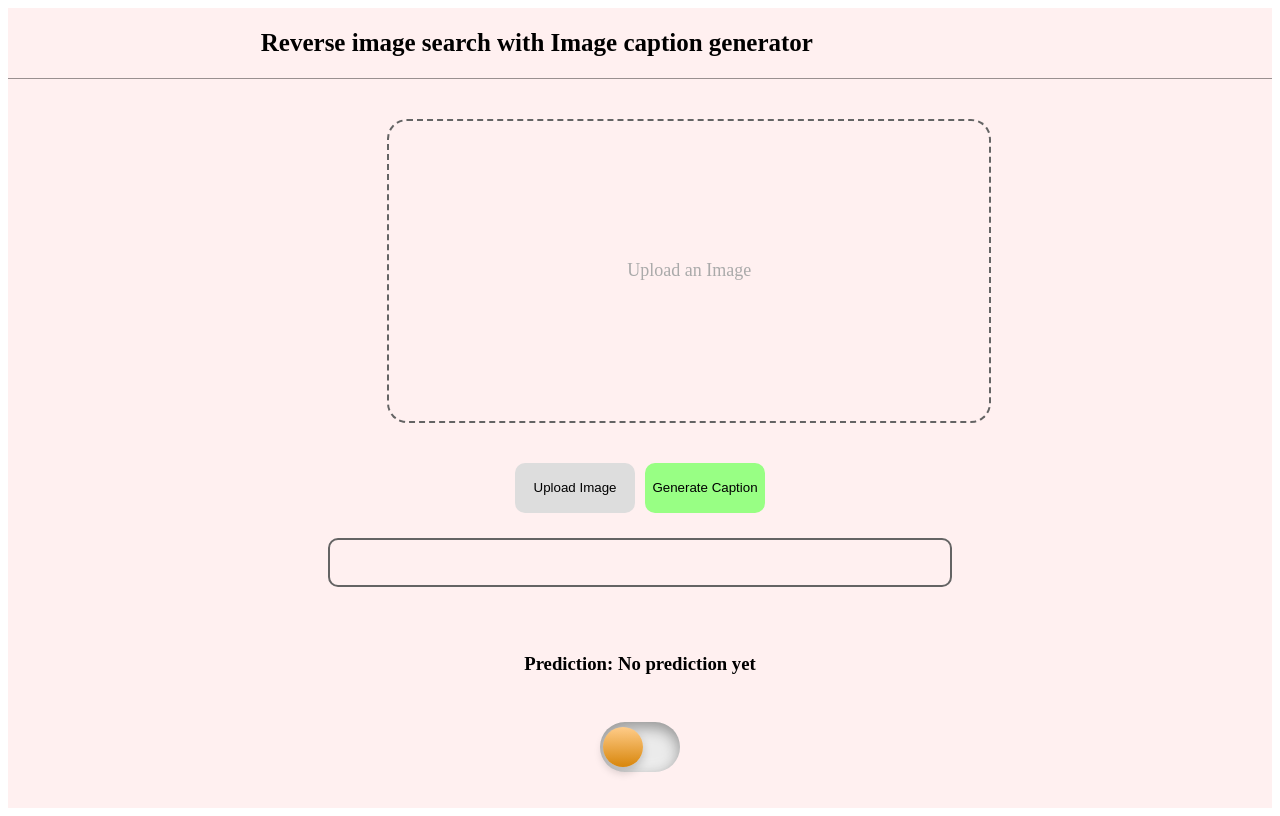
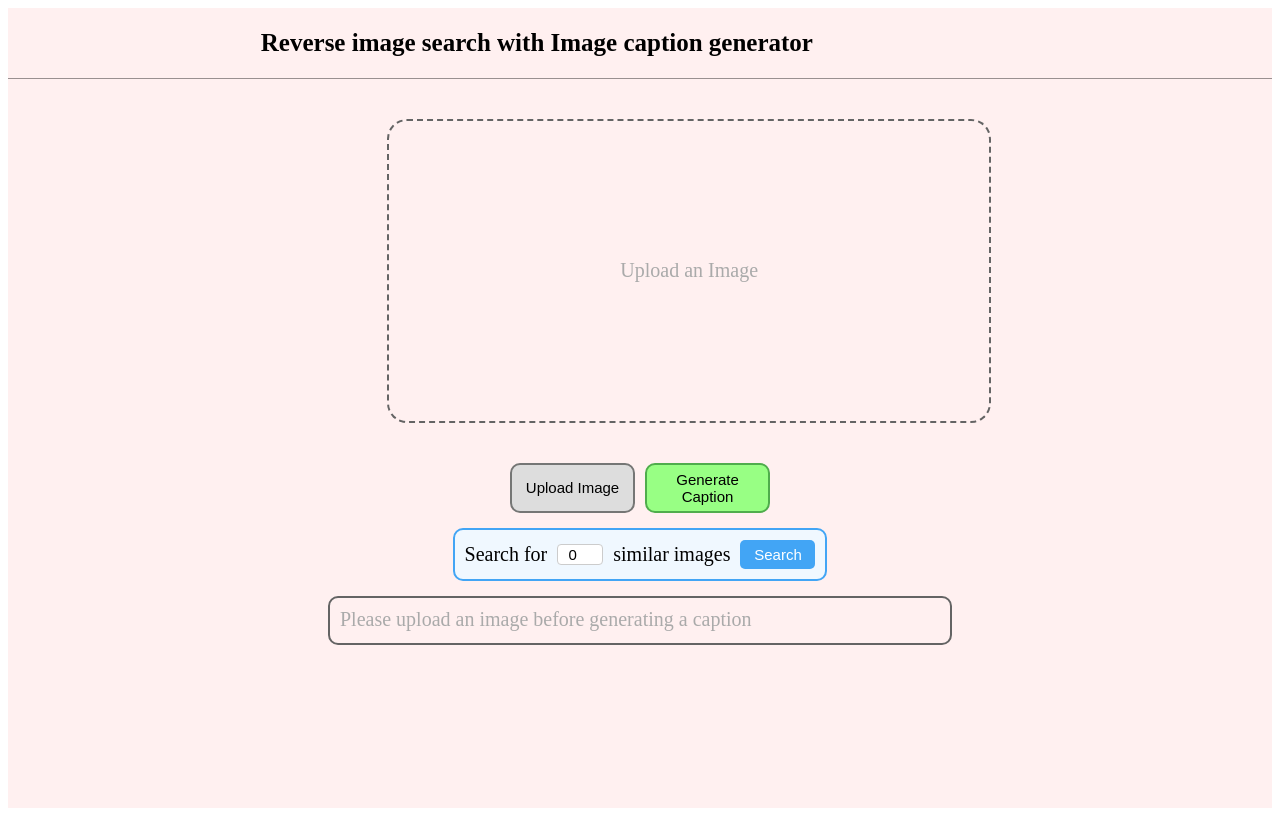
Before and after one commit to rararainnie/ai, a React (Create React App) app in the folder project/: page / in a window 1280 px wide. Built offline with nearby package versions, Linux system fonts and the light colour scheme; no server answers.

Commit message:
Front-end
-add "search similar photo" button

```diff
--- a/project/src/component/OptionBox.css
+++ b/project/src/component/OptionBox.css
@@ -1,4 +1,52 @@
-label {
+.option-box-container {
+  display: flex;
+  align-items: center;
+  margin-top: 10px;
+  margin-bottom: 10px;
+  padding: 10px;
+  border: 2px solid #42a5f5;
+  border-radius: 10px;
+  background-color: #f0f8ff;
+}
+
+.option-box-container span {
+  font-size: 20px;
+}
+
+.number-input {
+  width: 40px;
+  margin-left: 10px;
+  margin-right: 10px;
+  font-size: 15px;
+  text-align: center;
+  border: 1px solid #ccc;
+  border-radius: 4px;
+}
+
+.show-button {
+  padding: 6px 12px;
+  width: 75px;
+  font-size: 15px;
+  background-color: #42a5f5;
+  color: white;
+  border: none;
+  border-radius: 5px;
+  cursor: pointer;
+  margin-left: 10px;
+  transition: background-color 0.3s, transform 0.2s;
+}
+
+.show-button:hover {
+  background-color: #1e88e5;
+  transform: scale(1.05);
+}
+
+.show-button:active {
+  transform: scale(1);
+}
+
+
+/* label {
   width: 80px;
   height: 50px;
   background: #ebebeb;
@@ -8,7 +56,6 @@ label {
   cursor: pointer;
   transition: background 0.5s;
   display: flex;
-  align-items: center;
   margin: 0 5px;
 }
 
@@ -36,4 +83,4 @@ input[type="checkbox"]:checked + label {
 input[type="checkbox"]:checked + label:after {
   transform: translateX(34px);
   background: linear-gradient(180deg, #1565c0, #0d47a1);
-}
+} */
--- a/project/src/component/OptionBox.js
+++ b/project/src/component/OptionBox.js
@@ -1,11 +1,68 @@
+// import "./OptionBox.css";
+// import { useState } from "react";
+
+// function OptionBox({ label, id }) {
+//   const [number, setNumber] = useState(1);
+
+//   const handleNumberChange = (e) => {
+//     const value = e.target.value;
+//     if (value >= 1 && value <= 10) {
+//       setNumber(value);
+//     }
+//   };
+
+//   return (
+//     <div className="option-box-container">
+//       <span>{label}</span>
+//       <input type="checkbox" id={id} />
+//       <label htmlFor={id}></label>
+//       <input
+//         type="number"
+//         className="number-input"
+//         value={number}
+//         onChange={handleNumberChange}
+//         min="1"
+//         max="10"
+//       />
+//     </div>
+//   );
+// }
+
+// export default OptionBox;
+
 import "./OptionBox.css";
+import React, { useState } from "react";
 
-function OptionBox({ label, id }) {
+function OptionBox({ id, onShowSimilar }) {
+  const [number, setNumber] = useState(0);
+
+  const handleChange = (e) => {
+    const value = e.target.value;
+    if (value >= 0 && value <= 10) {
+      setNumber(value);
+    }
+  };
+
+  const handleClick = () => {
+    onShowSimilar(number);
+  };
+
   return (
-    <>
-      <input type="checkbox" id={id} />
-      <label htmlFor={id}></label>
-    </>
+    <div className="option-box-container">
+      <span>Search for</span>
+      <input
+        className="number-input"
+        type="number"
+        min="1"
+        max="10"
+        value={number}
+        onChange={handleChange}
+      />
+      <span>similar images</span>
+      <button className="show-button" onClick={handleClick}>
+        Search
+      </button>
+    </div>
   );
 }
 
--- a/project/src/component/UploadBox.css
+++ b/project/src/component/UploadBox.css
@@ -20,7 +20,7 @@
 
 .placeholder {
   color: #aaa;
-  font-size: 18px;
+  font-size: 20px;
 }
 
 .uploaded-image {
@@ -40,29 +40,42 @@
 
 .custom-button {
   margin-top: 15px;
-  width: 120px;
+  width: 125px;
   height: 50px;
   border: none;
   border-radius: 10px;
   background-color: rgb(221, 221, 221);
+  border: 2px solid #757675;
+  font-size: 15px;
   cursor: pointer;
-  transition: background-color 0.3s;
+  transition: background-color 0.3s, transform 0.2s;
 }
 
 .custom-button:hover {
   background-color: #757675;
+  transform: scale(1.05);
+}
+
+.custom-button:active {
+  transform: scale(1);
 }
 
 .generate-caption-button {
   background-color: #98ff84;
+  border: 2px solid #4fad4c;
+
 }
 
 .generate-caption-button:hover {
   background-color: #4fad4c;
+  transform: scale(1.05);
+}
+
+.generate-caption-button:active {
+  transform: scale(1);
 }
 
 .caption-box {
-  margin-top: 20px;
   padding: 10px;
   width: 600px;
   border: 2px solid #646464;
@@ -76,6 +89,5 @@
 }
 
 .error {
-  font-weight: bold;
-  color: red;
+  color: #aaa;
 }
--- a/project/src/component/UploadBox.js
+++ b/project/src/component/UploadBox.js
@@ -59,24 +59,14 @@
 
 // export default UploadBox;
 
-import React, { useState, useEffect } from "react";
+import React, { useState } from "react";
 import "./UploadBox.css";
 import OptionBox from "./OptionBox.js";
 
 const UploadBox = () => {
   const [image, setImage] = useState(null);
-  const [data, setData] = useState([]);
-  const [prediction, setPrediction] = useState(null);
-  const [caption, setCaption] = useState(""); // State for caption
-
-  useEffect(() => {
-    fetch("http://localhost:5000/descriptionAI", {
-      method: "GET",
-    })
-      .then((resp) => resp.json())
-      .then((jsonData) => setData(jsonData.members || []))
-      .catch((error) => console.error("Error fetching data:", error));
-  }, []);
+  const [prediction, setPrediction] = useState(null); // Prediction state
+  const [caption, setCaption] = useState("Please upload an image before generating a caption"); // State for caption and prediction
 
   const handleImageChange = (event) => {
     const file = event.target.files[0];
@@ -95,8 +85,9 @@ const UploadBox = () => {
           // Update image state
           setImage(canvas.toDataURL("image/jpeg"));
 
-          // Reset caption on new image upload
+          // Reset caption and prediction on new image upload
           setCaption("");
+          setPrediction(null);
 
           // Send image to server
           fetch("http://localhost:5000/predict", {
@@ -109,7 +100,7 @@ const UploadBox = () => {
             .then((response) => response.json())
             .then((result) => {
               console.log("Prediction:", result.prediction); // Log prediction result
-              setPrediction(result.prediction);
+              setPrediction(result.prediction); // Store prediction result
             })
             .catch((error) => console.error("Error predicting image:", error));
         };
@@ -121,8 +112,14 @@ const UploadBox = () => {
 
   const handleGenerateCaption = () => {
     if (image) {
-      setCaption("This is a caption of the Image");
+      // If an image is uploaded, display both caption and prediction
+      let captionText = "This is a caption of the Image";
+      if (prediction) {
+        captionText += `\nPrediction: ${prediction.join(", ")}`;
+      }
+      setCaption(captionText);
     } else {
+      // If no image is uploaded, show error
       setCaption("Please upload an image before generating a caption");
     }
   };
@@ -150,6 +147,8 @@ const UploadBox = () => {
           Generate Caption
         </button>
       </div>
+      <OptionBox label="similar images" />
+      {/* <OptionBox id="option-1" label="Show similar pictures" /> */}
       <input
         type="file"
         id="hidden-file-input"
@@ -158,13 +157,10 @@ const UploadBox = () => {
       />
       {/* Text box to display caption or error */}
       <div className={`caption-box ${image ? "caption" : "error"}`}>
-        {caption}
+        {caption.split("\n").map((line, index) => (
+          <div key={index}>{line}</div>
+        ))}
       </div>
-      <h3>{data.join(", ")}</h3>
-      <h3>
-        Prediction: {prediction ? prediction.join(", ") : "No prediction yet"}
-      </h3>
-      <OptionBox id="option-1" />
     </div>
   );
 };
```
